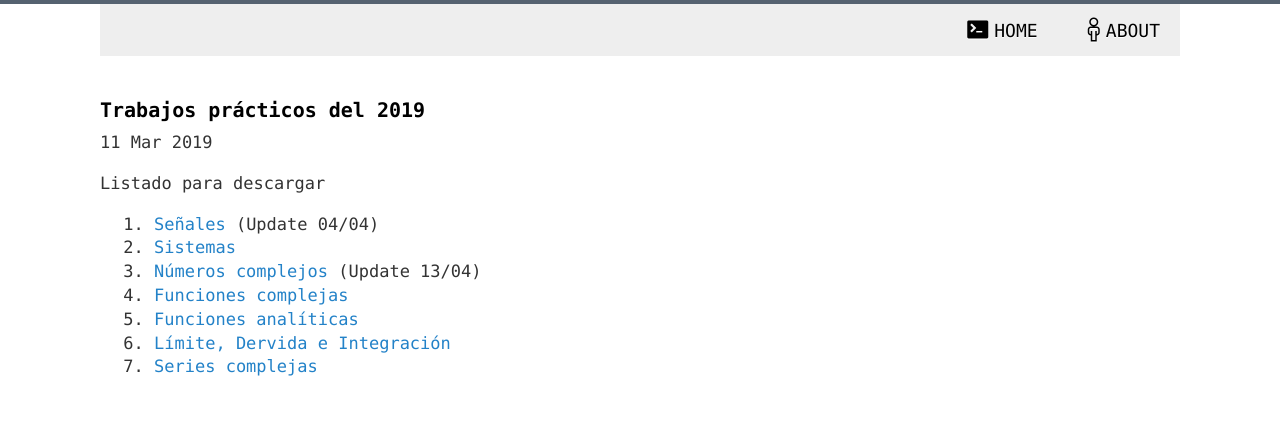
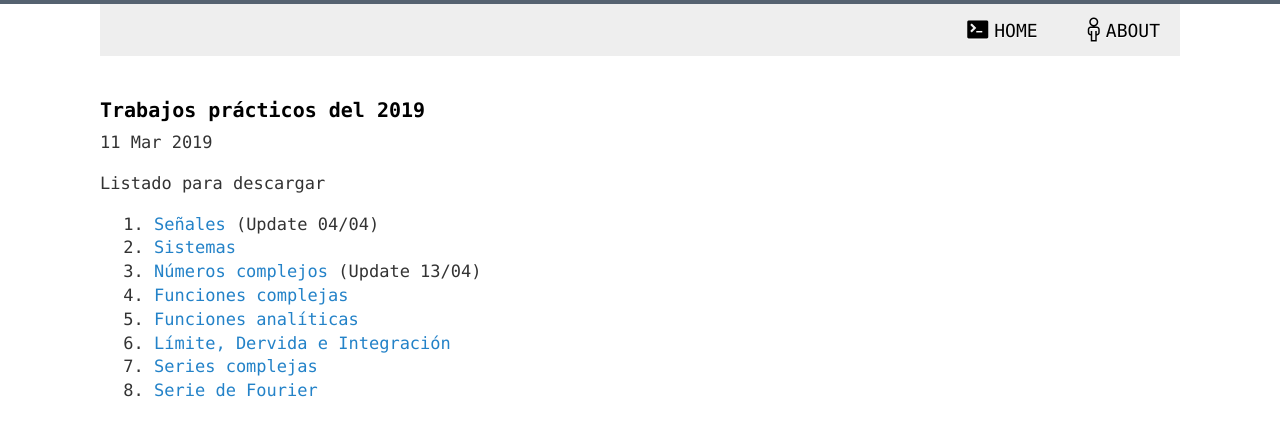
Before and after one commit to 1nv1/UTN-FRN-ASS, a Jekyll site: the page built from _posts/2019-03-11-TPs2019.markdown, in a window 1280 px wide. Shown: the top 436 px of the page. Built offline with Jekyll 4.4.1, drawn with Linux system fonts in a browser that asks for light colours; comment, search, counter and statistics services are not loaded.

Commit message:
Adding TP08

```diff
--- a/_posts/2019-03-11-TPs2019.markdown
+++ b/_posts/2019-03-11-TPs2019.markdown
@@ -16,3 +16,4 @@ Listado para descargar
 5. <a href="https://drive.google.com/open?id=1AHxOcY0SUmfnFHLV7Cf7zXfEr1G7kx0p" target="_blank">Funciones analíticas</a>
 6. <a href="https://drive.google.com/open?id=1hs1rKI01bZe0LeuujlIClghEDXzwesUw" target="_blank">Límite, Dervida e Integración</a>
 7. <a href="https://drive.google.com/open?id=1k8zQzEFzSMGZbNJUdUi0IABFsatHCEjJ" target="_blank">Series complejas</a>
+8. <a href="https://drive.google.com/open?id=1eFcVFCIIZbs63ttBSv1dPZlTPx8oJjkI" target="_blank">Serie de Fourier</a>
```
